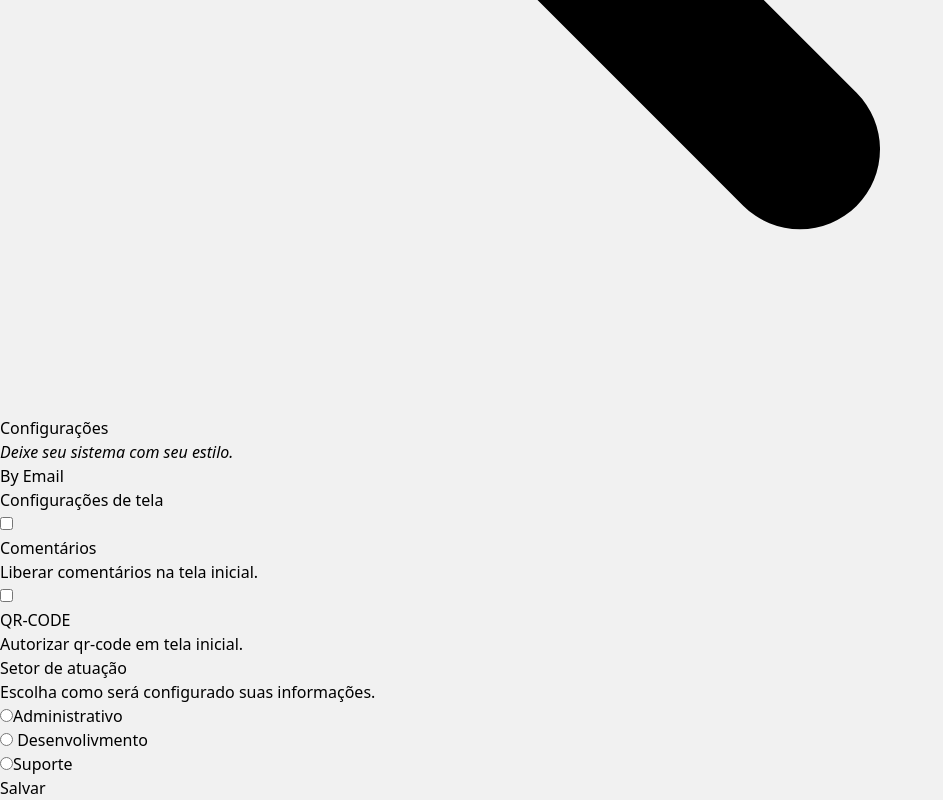
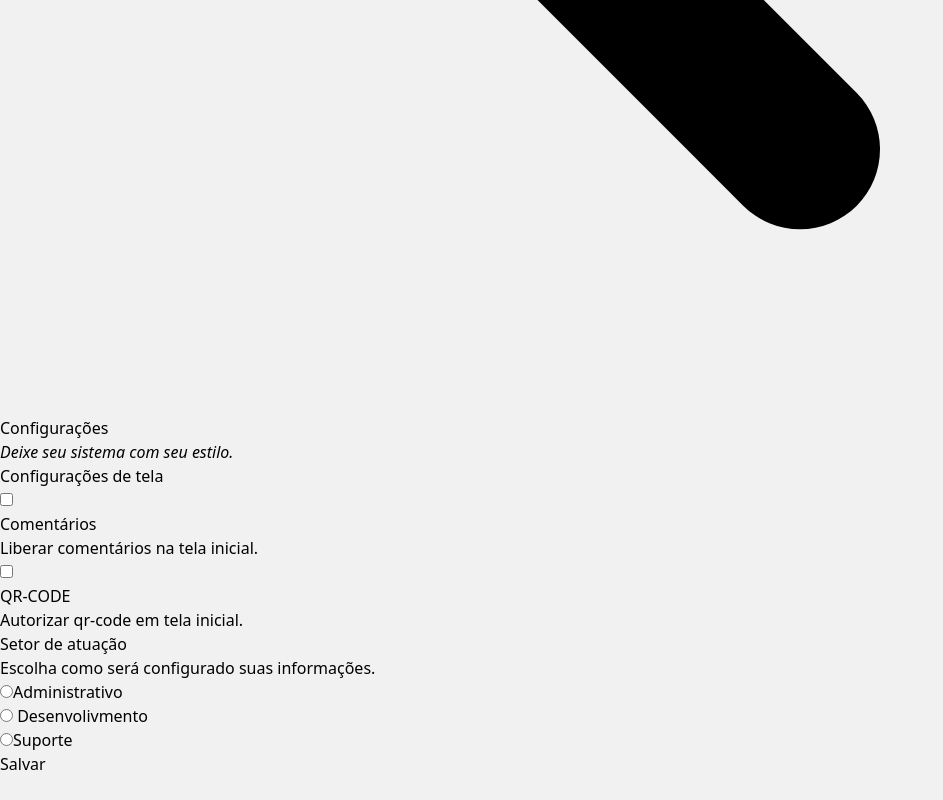
Before and after one commit to Helton-Carlos/sparkle, a Vue app: page /settings in a window 1280 px wide. Shown: the part 10268-11068 px from the top of the page, without its empty margins (0-943 px from the left). After the commit the page ends 11044 px from the top, so only its background shows below. Built offline with nearby package versions, Linux system fonts and the light colour scheme; what vue3-apexcharts would draw is missing.

Commit message:
refactor: change css

```diff
--- a/src/view/Login.vue
+++ b/src/view/Login.vue
@@ -19,11 +19,11 @@ function shipmmentLogin() {
       </div>
 
       <label>E-mail:</label>
-      <input type="email" name="email" id="email" class="px-2 py-2 mt-1 mb-4 rounded-md focus:border-indigo-50"
+      <input type="email" name="email" id="email" class="px-2 py-2 mt-1 mb-4 rounded-md focus:ring-fuchsia-300"
         placeholder="josesantos@gmail.com" :value="email">
 
       <label>Password:</label>
-      <input type="password" name="password" id="password" class="px-2 py-2 mt-1 mb-4 rounded-md focus:border-indigo-500"
+      <input type="password" name="password" id="password" class="px-2 py-2 mt-1 mb-4 rounded-md focus:ring-indigo-500 "
         placeholder="*********" :value="password">
 
       <input type="submit" value="Login" class="px-2 py-2 mb-4 text-white bg-indigo-700 rounded-md shadow hover:bg-indigo-900" />
--- a/src/view/Settings.vue
+++ b/src/view/Settings.vue
@@ -2,10 +2,13 @@
 import Main from "../layout/Main.vue";
 import Menu from "../layout/Menu.vue";
 import TitlePage from "../components/TitlePage.vue";
-import func from "../../vue-temp/vue-editor-bridge";
+import { ref } from "vue"
+
+const checkboxComments = ref<string>("");
+const checkboxQrcode = ref<string>("")
 
 function change(){
-  alert("hey")
+  console.log(checkboxQrcode + '' + checkboxComments)
 }
 </script>
 
@@ -22,12 +25,11 @@ function change(){
               <div class="overflow-hidden shadow sm:rounded-md">
                 <div class="px-4 py-5 space-y-6 bg-white sm:p-6">
                   <fieldset>
-                    <legend class="sr-only">By Email</legend>
                     <div class="text-base font-medium text-gray-900" aria-hidden="true">Configurações de tela </div>
                     <div class="mt-4 space-y-4">
                       <div class="flex items-start">
                         <div class="flex items-center h-5">
-                          <input id="comments" name="comments" type="checkbox"
+                          <input id="comments" name="comments" type="checkbox" v-model="checkboxComments"
                             class="w-4 h-4 text-indigo-600 border-gray-300 rounded focus:ring-indigo-500">
                         </div>
 
@@ -40,7 +42,7 @@ function change(){
                       <div class="flex items-start">
                         <div class="flex items-center h-5">
                           <input id="candidates" name="candidates" type="checkbox"
-                            class="w-4 h-4 text-indigo-600 border-gray-300 rounded focus:ring-indigo-500">
+                            class="w-4 h-4 text-indigo-600 border-gray-300 rounded focus:ring-indigo-500" v-model="checkboxQrcode">
                         </div>
 
                         <div class="ml-3 text-sm">
```
